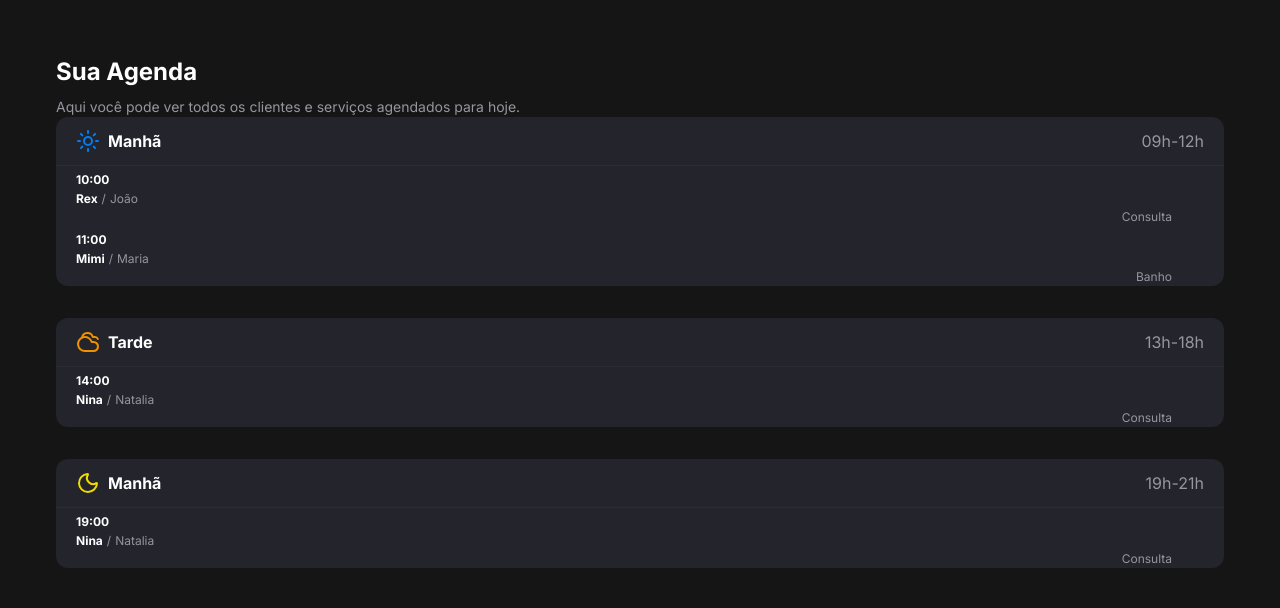
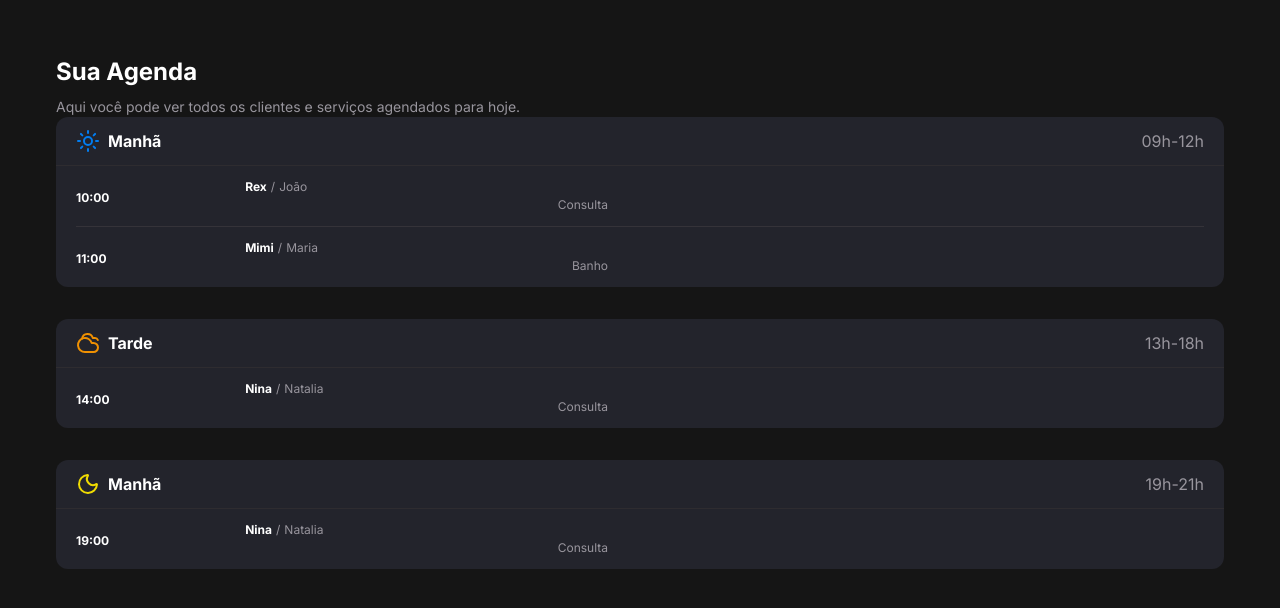
Before and after one commit to CarlosAlexandredevv/Pet-shop, a Next.js app: page / in a window 1280 px wide. Shown: the top 608 px of the page. Built offline with nearby package versions, Linux system fonts and the light colour scheme.

Commit message:
Refactor Home component to use APPOINTMENTS_MOCK and enhance AppointmentCard to conditionally apply styles based on position in section

```diff
--- a/src/app/page.tsx
+++ b/src/app/page.tsx
@@ -1,99 +1,8 @@
 import { PeriodSection } from '@/components/period-section';
-import { Appointment as AppointmentPrisma } from '../../generated/prisma/client';
-import {
-  Appointment,
-  AppointmentPeriod,
-  AppointmentPeriodDay,
-} from '@/types/appointment';
-
-const appointments = [
-  {
-    id: '1',
-    petName: 'Rex',
-    description: 'Consulta',
-    tutorName: 'João',
-    phone: '1234567890',
-    scheduleAt: new Date('2025-08-17T10:00:00'),
-  },
-  {
-    id: '2',
-    petName: 'Mimi',
-    tutorName: 'Maria',
-    description: 'Banho',
-    phone: '1234567890',
-    scheduleAt: new Date('2025-08-17T11:00:00'),
-  },
-  {
-    id: '3',
-    petName: 'Nina',
-    tutorName: 'Natalia',
-    description: 'Consulta',
-    phone: '1234567890',
-    scheduleAt: new Date('2025-08-17T14:00:00'),
-  },
-  {
-    id: '4',
-    petName: 'Nina',
-    tutorName: 'Natalia',
-    description: 'Consulta',
-    phone: '1234567890',
-    scheduleAt: new Date('2025-08-17T19:00:00'),
-  },
-];
-
-const getPeriod = (hour: number): AppointmentPeriodDay => {
-  if (hour >= 9 && hour < 12) return 'morning';
-  if (hour >= 13 && hour < 18) return 'afternoon';
-  return 'evening';
-};
-
-function groupAppointmentByPeriod(
-  appointments: AppointmentPrisma[],
-): AppointmentPeriod[] {
-  const transformedAppointments: Appointment[] = appointments?.map((apt) => ({
-    ...apt,
-    time: apt.scheduleAt.toLocaleTimeString('pt-BR', {
-      hour: '2-digit',
-      minute: '2-digit',
-    }),
-    service: apt.description,
-    period: getPeriod(apt.scheduleAt.getHours()),
-  }));
-
-  const morningAppointments = transformedAppointments.filter(
-    (apt) => apt.period === 'morning',
-  );
-  const afternoonAppointments = transformedAppointments.filter(
-    (apt) => apt.period === 'afternoon',
-  );
-  const eveningAppointments = transformedAppointments.filter(
-    (apt) => apt.period === 'evening',
-  );
-
-  return [
-    {
-      title: 'Manhã',
-      type: 'morning',
-      timeRange: '09h-12h',
-      appointments: morningAppointments,
-    },
-    {
-      title: 'Tarde',
-      type: 'afternoon',
-      timeRange: '13h-18h',
-      appointments: afternoonAppointments,
-    },
-    {
-      title: 'Manhã',
-      type: 'evening',
-      timeRange: '19h-21h',
-      appointments: eveningAppointments,
-    },
-  ];
-}
+import { APPOINTMENTS_MOCK, groupAppointmentByPeriod } from '@/utils';
 
 export default function Home() {
-  const periods = groupAppointmentByPeriod(appointments);
+  const periods = groupAppointmentByPeriod(APPOINTMENTS_MOCK);
   return (
     <div className="bg-background-primary p-6">
       <div className="flex items-center sm:items-start justify-between md:m-8 flex-col">
--- a/src/components/appointment-card/appointment-card.tsx
+++ b/src/components/appointment-card/appointment-card.tsx
@@ -1,12 +1,22 @@
 import { Appointment } from '@/types/appointment';
+import { cn } from '@/lib/utils';
 
 interface AppointmentCardProps {
   appointment: Appointment;
+  isFirstInSection?: boolean;
 }
 
-export function AppointmentCard({ appointment }: AppointmentCardProps) {
+export function AppointmentCard({
+  appointment,
+  isFirstInSection = false,
+}: AppointmentCardProps) {
   return (
-    <div>
+    <div
+      className={cn(
+        'grid grid-cols-2 md:grid-cols-[15%_35%_30%_20%] items-center py-3',
+        !isFirstInSection && 'border-t border-[#353339]',
+      )}
+    >
       <div className="text-left pr-4 md:pr-0">
         <span className="text-label-small text-content-primary font-semibold">
           {appointment.time}
--- a/src/components/period-section/period-section.tsx
+++ b/src/components/period-section/period-section.tsx
@@ -33,8 +33,12 @@
               <div className="text-left">Horário</div>
               <div className="text-right">Paciente</div>
             </div>
-            {period.appointments.map((appointment) => (
-              <AppointmentCard appointment={appointment} key={appointment.id} />
+            {period.appointments.map((appointment, index) => (
+              <AppointmentCard
+                key={index}
+                appointment={appointment}
+                isFirstInSection={index === 0}
+              />
             ))}
           </div>
         </div>
--- /dev/null
+++ b/src/utils/appointment-utils.ts
@@ -0,0 +1,57 @@
+import { Appointment as AppointmentPrisma } from '../../generated/prisma/client';
+import {
+  Appointment,
+  AppointmentPeriod,
+  AppointmentPeriodDay,
+} from '@/types/appointment';
+
+const getPeriod = (hour: number): AppointmentPeriodDay => {
+  if (hour >= 9 && hour < 12) return 'morning';
+  if (hour >= 13 && hour < 18) return 'afternoon';
+  return 'evening';
+};
+
+export function groupAppointmentByPeriod(
+  appointments: AppointmentPrisma[],
+): AppointmentPeriod[] {
+  const transformedAppointments: Appointment[] = appointments?.map((apt) => ({
+    ...apt,
+    time: apt.scheduleAt.toLocaleTimeString('pt-BR', {
+      hour: '2-digit',
+      minute: '2-digit',
+    }),
+    service: apt.description,
+    period: getPeriod(apt.scheduleAt.getHours()),
+  }));
+
+  const morningAppointments = transformedAppointments.filter(
+    (apt) => apt.period === 'morning',
+  );
+  const afternoonAppointments = transformedAppointments.filter(
+    (apt) => apt.period === 'afternoon',
+  );
+  const eveningAppointments = transformedAppointments.filter(
+    (apt) => apt.period === 'evening',
+  );
+
+  return [
+    {
+      title: 'Manhã',
+      type: 'morning',
+      timeRange: '09h-12h',
+      appointments: morningAppointments,
+    },
+    {
+      title: 'Tarde',
+      type: 'afternoon',
+      timeRange: '13h-18h',
+      appointments: afternoonAppointments,
+    },
+    {
+      title: 'Manhã',
+      type: 'evening',
+      timeRange: '19h-21h',
+      appointments: eveningAppointments,
+    },
+  ];
+}
--- /dev/null
+++ b/src/utils/index.ts
@@ -0,0 +1,2 @@
+export * from './appointment-utils';
+export * from './mock-data';
--- /dev/null
+++ b/src/utils/mock-data.ts
@@ -0,0 +1,34 @@
+export const APPOINTMENTS_MOCK = [
+  {
+    id: '1',
+    petName: 'Rex',
+    description: 'Consulta',
+    tutorName: 'João',
+    phone: '1234567890',
+    scheduleAt: new Date('2025-08-17T10:00:00'),
+  },
+  {
+    id: '2',
+    petName: 'Mimi',
+    tutorName: 'Maria',
+    description: 'Banho',
+    phone: '1234567890',
+    scheduleAt: new Date('2025-08-17T11:00:00'),
+  },
+  {
+    id: '3',
+    petName: 'Nina',
+    tutorName: 'Natalia',
+    description: 'Consulta',
+    phone: '1234567890',
+    scheduleAt: new Date('2025-08-17T14:00:00'),
+  },
+  {
+    id: '4',
+    petName: 'Nina',
+    tutorName: 'Natalia',
+    description: 'Consulta',
+    phone: '1234567890',
+    scheduleAt: new Date('2025-08-17T19:00:00'),
+  },
+];
```
